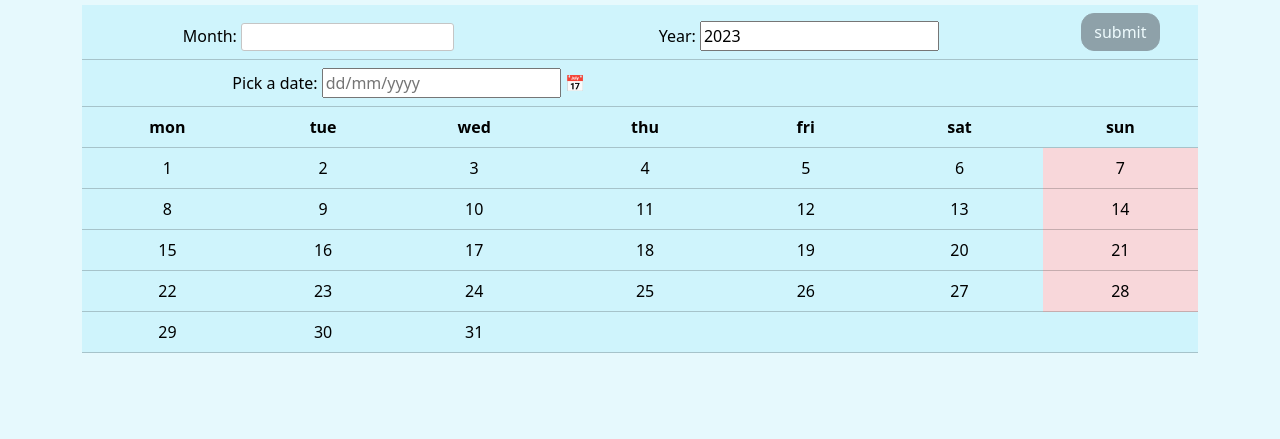
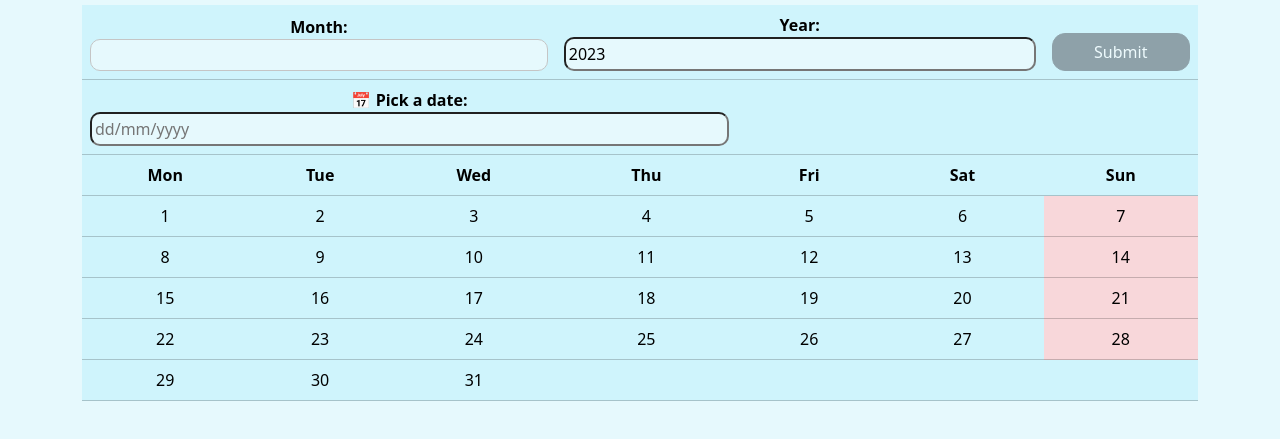
Before and after one commit to spin311/web-calendar, a website: page calendar.html in a window 1280 px wide. Shown: the part 69-508 px from the top of the page. Drawn offline with nearby package versions, Linux system fonts and the light colour scheme; no server answers.

Commit message:
table, header styling

```diff
--- a/calendar.html
+++ b/calendar.html
@@ -17,39 +17,44 @@
     <div class="table-responsive">
 
 
-        <table class="table table-info table-width tableCal" id="calendar">
-            <thead>
+        <table class="table table-info table-custom" id="calendar">
+            <thead class="theadColor">
                 <tr>
-                   <td colspan="3">
+                    <th colspan="3">
                         <label for="months">Month:</label>
                         <input type="text" list="month" id="months" class="ui-widget ui-widget-content ui-corner-all">
-                    </td>
+                    </th>
 
-                    <td colspan="3">
+                    <th colspan="3">
                         <label for="year">Year:</label>
                         <input id="year" type="number" value="2023" placeholder="year">
+                    </th>
 
-                    </td>
-                   <td colspan="1"> <button id="buttonCal" class="btn btn-primary btn-width">submit</button></td>
+                    <th>
+                        <button id="buttonCal" class="btn btn-primary btn-width">Submit</button>
+                    </th>
                 </tr>
                 <tr>
+                    <th colspan="4">
+                        <span class="ml-1" id="emojiCal">📅</span> <label for="datePick">Pick a date:</label>
+                        <input type="text" id="datePick" minlength="5" placeholder="dd/mm/yyyy">
 
-                    <td colspan="4">
-                        <label for="datePick">Pick a date:</label>
-                        <input type="text" id="datePick" minlength="5" placeholder="dd/mm/yyyy"> <span class="ml-1" id="emojiCal">📅 </span></td>
-                    <td colspan="3"><span id="errMsg" class="text-danger"></span> </td>
+                    </th>
+                    <th colspan="3">
+                        <span id="errMsg" class="text-danger"></span>
+                    </th>
                 </tr>
                 <tr>
-                    <th>mon</th>
-                    <th>tue</th>
-                    <th>wed</th>
-                    <th>thu</th>
-                    <th>fri</th>
-                    <th>sat</th>
-                    <th>sun</th>
+                    <th>Mon</th>
+                    <th>Tue</th>
+                    <th>Wed</th>
+                    <th>Thu</th>
+                    <th>Fri</th>
+                    <th>Sat</th>
+                    <th>Sun</th>
                 </tr>
+            </thead>
 
-            </thead>
             <tbody id="bodyCal">
                 <tr>
                     <td>1</td>
--- a/styles/style.css
+++ b/styles/style.css
@@ -1,10 +1,6 @@
-/* td {
-    max-width: 60px;
-} */
+
 body{
-    /* background-image: url("./img/background.jpg");
-    background-size: cover;
-    background-repeat: no-repeat; */
+
     background-color: rgba(207, 244, 252, 0.5);
 }
 
@@ -28,7 +24,32 @@ h1 {
     border-radius: 13px;
 }
 
-/* .inputs{
-    display: flex;
-    margin-bottom: 0.2rem;
-} */
+
+th {
+    text-align: center;
+    padding: 10px;
+    font-weight: bold;
+}
+
+td {
+    text-align: center;
+    padding: 5px;
+}
+
+
+#months,
+#year,
+#datePick {
+    width: 100%;
+    padding: 3px;
+    border-radius: 10px;
+    background-color: #e6f9fd;
+}
+.theadColor {
+    background-color:  rgb(167, 230, 245);
+}
+
+
+#buttonCal {
+    width: 100%;
+}
```
Also changed, not shown: src/script.ts (+2 -5 lines), img/calendar(1).png (deleted), img/calendar.png (deleted), 1 other file.
